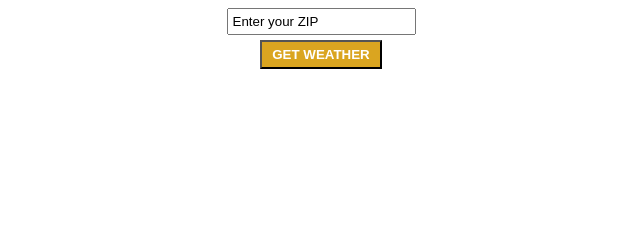
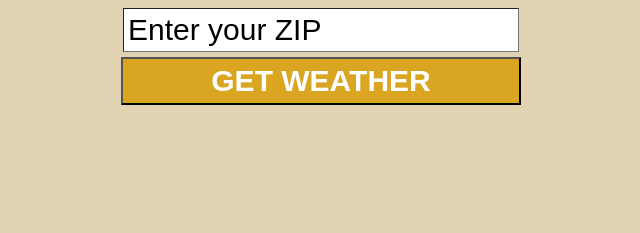
Before and after one commit to IlliniOrange/Weather-App, a plain HTML site: page index.html in a window 1280 px wide. Shown: the whole page, without its empty margins (319-959 px from the left). Drawn offline with Linux system fonts and the light colour scheme.

Commit message:
Update index.css

```diff
--- a/index.css
+++ b/index.css
@@ -1,6 +1,6 @@
 body {
     font-family: Arial, Helvetica, sans-serif;
-    background: white;
+    background: rgb(225, 210, 178);
     text-align: center;
 }
 
@@ -19,6 +19,8 @@ button {
     padding-left: 10px;
     padding-right: 10px;
     margin-top: 5px;
+    width: 400px;
+    font-size: 30px;
 
 }
 
@@ -35,4 +37,6 @@ button {
 #zipinput-el {
     padding: 4px;
     width: auto;
+    font-size: 30px;
+    border-width: 1px;
 }
```
